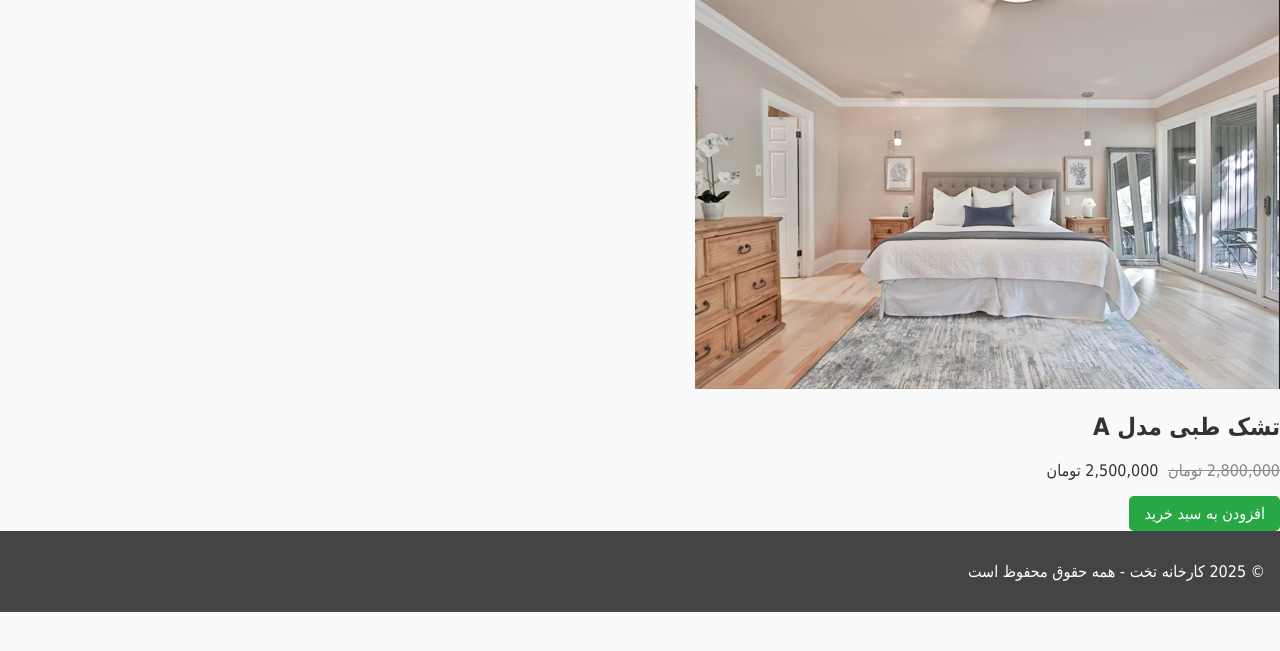
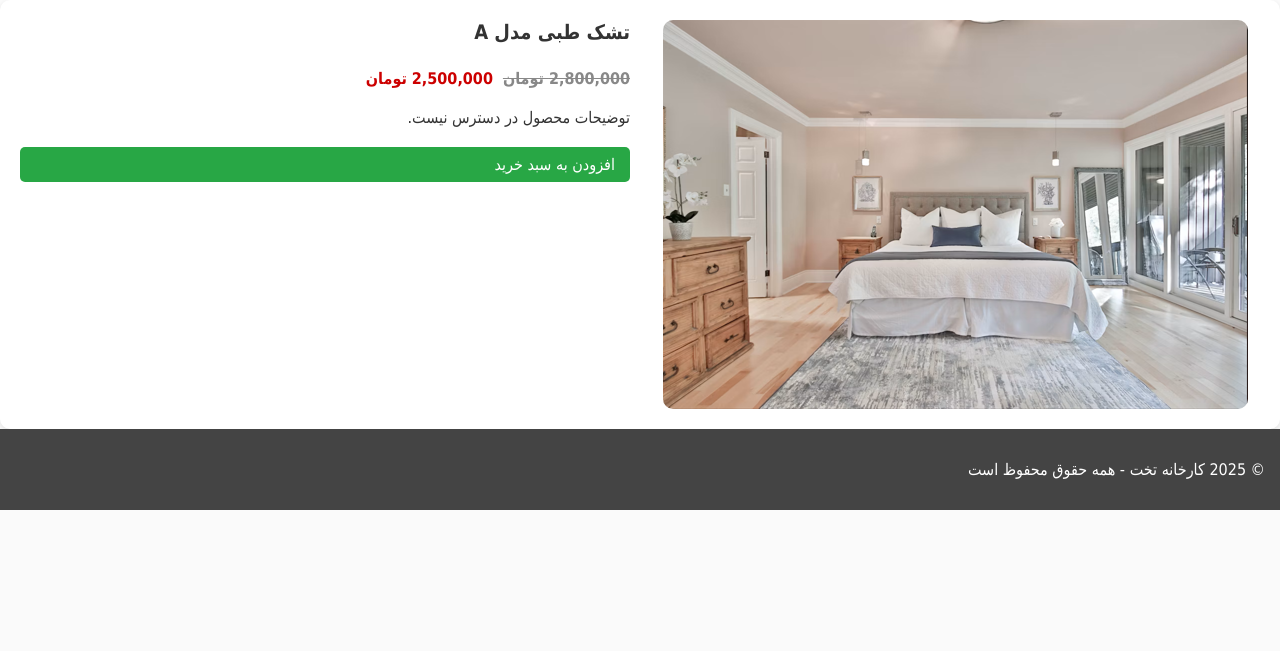
Before and after one commit to navidwolf/bed-factory-website, a Flask app: page /product/1 in a window 1280 px wide. Shown: the part 130-781 px from the top of the page. Run offline with Flask 3, Linux system fonts and the light colour scheme.

Commit message:
final site

```diff
--- a/static/css/style.css
+++ b/static/css/style.css
@@ -114,3 +114,50 @@ form input, form textarea {
     padding: 10px;
     border-radius: 5px;
 }
+
+
+/* ==== Product Detail Page ==== */
+.product-detail {
+    display: flex;
+    flex-wrap: wrap;
+    gap: 20px;
+    padding: 20px;
+    background: #fff;
+    border-radius: 10px;
+    box-shadow: 0 2px 5px rgba(0,0,0,0.1);
+}
+.detail-image {
+    flex: 1 1 300px;
+    display: flex;
+    justify-content: center;
+    align-items: center;
+}
+.detail-image img {
+    max-width: 100%;
+    max-height: 400px;
+    border-radius: 10px;
+    object-fit: cover;
+}
+.detail-info {
+    flex: 1 1 300px;
+    display: flex;
+    flex-direction: column;
+    justify-content: flex-start;
+}
+.detail-info h2 {
+    margin: 0 0 15px;
+    font-size: 20px;
+}
+.detail-info .price {
+    font-weight: bold;
+    color: #c00;
+    margin: 10px 0;
+}
+.detail-info .old {
+    text-decoration: line-through;
+    color: #888;
+    margin-left: 5px;
+}
+.detail-info p {
+    margin: 10px 0 20px;
+}
--- a/templates/product_detail.html
+++ b/templates/product_detail.html
@@ -2,13 +2,16 @@
 {% block title %}{{ product.name }}{% endblock %}
 {% block content %}
 <div class="product-detail">
-    <img src="{{ url_for('static', filename='images/' + product.image) }}" alt="{{ product.name }}">
-    <div>
+    <div class="detail-image">
+        <img src="{{ url_for('static', filename='images/' + product.image) }}" alt="{{ product.name }}">
+    </div>
+    <div class="detail-info">
         <h2>{{ product.name }}</h2>
         <p class="price">
             <span class="old">{{ "{:,.0f}".format(product.old_price) }} تومان</span>
             {{ "{:,.0f}".format(product.price) }} تومان
         </p>
+        <p>{{ product.description or "توضیحات محصول در دسترس نیست." }}</p>
         <a href="{{ url_for('add_to_cart', product_id=product.id) }}" class="btn">افزودن به سبد خرید</a>
     </div>
 </div>
```
